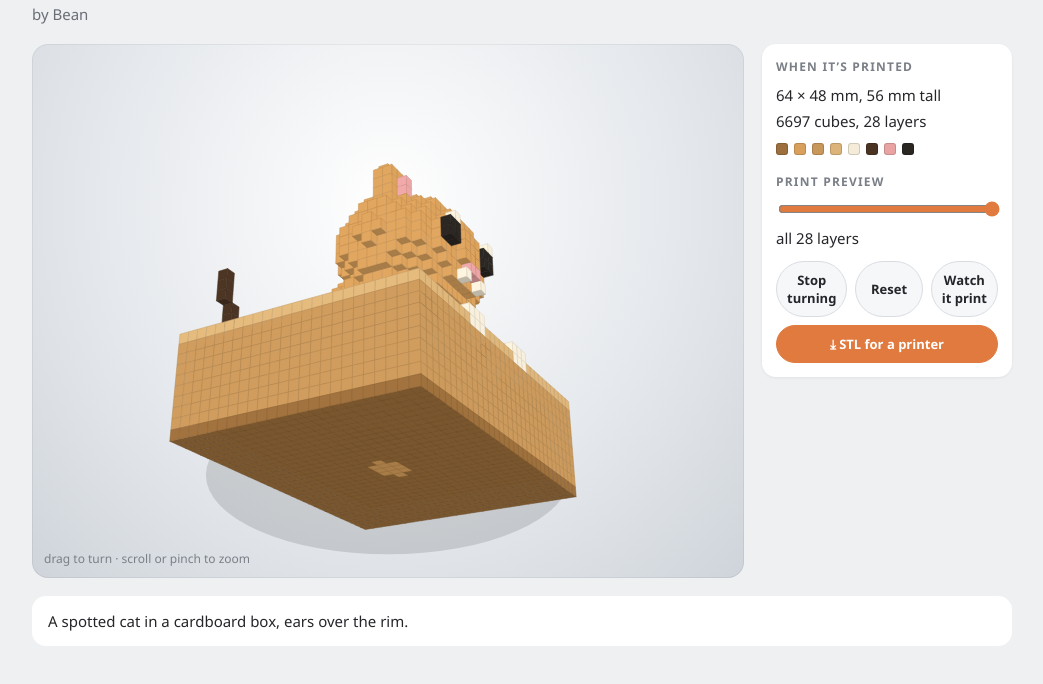
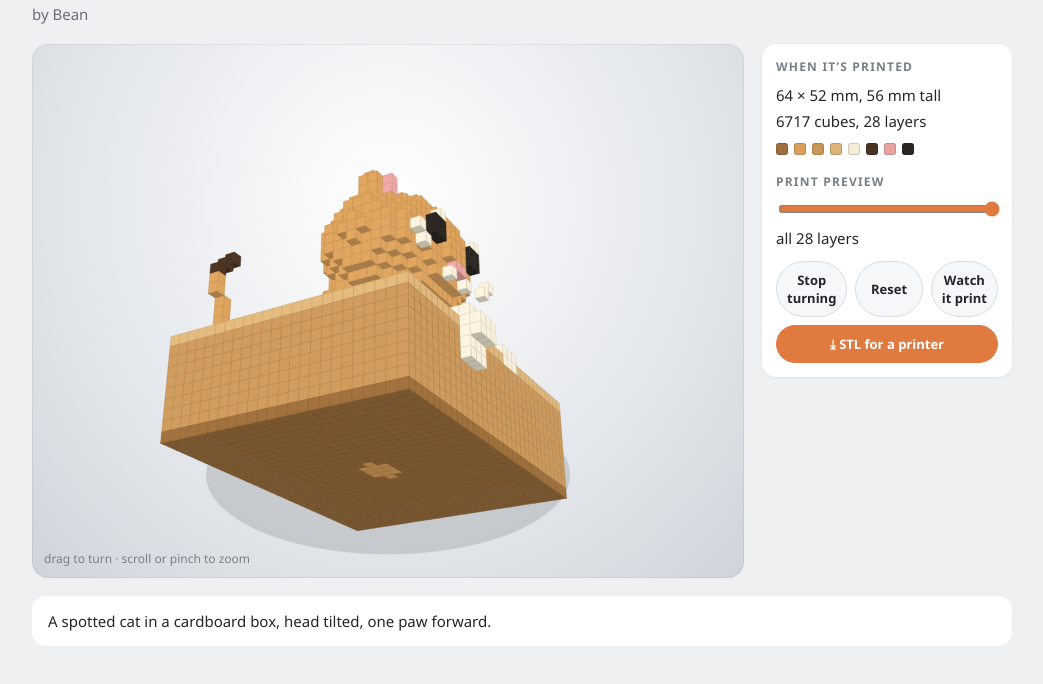
Before and after one commit to Bean-Bengal/cat-in-a-box, a plain HTML site: page index.html in a window 1280 px wide. Shown: the part 72-756 px from the top of the page, without its empty margins (118-1161 px from the left). Drawn offline with Linux system fonts and the light colour scheme; animation ran at ten frames a second.

Commit message:
Cat in a Box, version 2

```diff
--- a/index.html
+++ b/index.html
@@ -178,47 +178,48 @@
 <script>
 Kit.voxel({
   title: 'Cat in a Box', by: 'Bean',
-  note: 'A spotted cat in a cardboard box, ears over the rim.',
+  note: 'A spotted cat in a cardboard box, head tilted, one paw forward.',
   palette: { b: '#c8975a', d: '#9c6f3c', l: '#dcb479', f: '#d9a05b', s: '#4a3322', k: '#2a2622', p: '#e9a3a3', w: '#f4ecd8', g: '#7bbf5a' },
   mm: 2, spin: true, yaw: 0.4, pitch: 0.45,
   build(m) {
-    // box: x -16..15, z -12..11, walls 10 high
     m.box(-16, 0, -12, 32, 1, 24, 'd');
     m.box(-16, 1, -12, 32, 9, 24, 'b', true);
     m.box(-16, 9, -12, 32, 1, 24, 'l', true);
     m.box(-15, 1, -11, 30, 1, 22, 'd');
-    // body inside box
     m.ellipsoid(0, 9, 0, 9, 9, 7, 'f');
-    // tail out the back-left over rim
+    // tail curling up at the back
     m.line(8, 6, -6, 13, 11, -9, 'f');
-    m.line(13, 11, -9, 14, 15, -9, 's');
-    // head
-    m.ellipsoid(1, 19, 3, 8, 6, 6, 'f');
-    // ears
+    m.line(13, 11, -9, 14, 16, -9, 'f');
+    m.line(14, 16, -9, 12, 18, -9, 's');
+    // head, shifted a bit to one side
+    m.ellipsoid(2, 19, 3, 8, 6, 6, 'f');
     for (const sx of [-1, 1]) {
-      const ex = 1 + sx * 5;
-      m.box(ex - 1, 23, 3, 3, 4, 2, 'f');
-      m.set(ex, 27, 3, 'f');
+      const ex = 2 + sx * 5;
+      const top = sx < 0 ? 27 : 26;
+      m.box(ex - 1, 23, 3, 3, top - 23, 2, 'f');
+      m.set(ex, top, 3, 'f');
       m.set(ex, 24, 5, 'p');
       m.set(ex, 25, 5, 'p');
     }
     // face
-    m.box(-3, 19, 9, 2, 2, 1, 'k');
-    m.box(4, 19, 9, 2, 2, 1, 'k');
-    m.set(-3, 21, 9, 'w'); m.set(4, 21, 9, 'w');
-    m.box(0, 17, 9, 2, 1, 1, 'p');
-    m.set(-1, 16, 9, 'w'); m.set(2, 16, 9, 'w');
+    m.box(-2, 19, 9, 2, 2, 1, 'k');
+    m.box(5, 19, 9, 2, 2, 1, 'k');
+    m.set(-2, 21, 9, 'w'); m.set(5, 21, 9, 'w');
+    m.box(1, 17, 9, 2, 1, 1, 'p');
+    m.set(0, 16, 9, 'w'); m.set(3, 16, 9, 'w');
+    m.set(-4, 17, 9, 'w'); m.set(-5, 18, 9, 'w');
+    m.set(8, 17, 9, 'w'); m.set(9, 18, 9, 'w');
     // spots
-    m.set(-4, 23, 6, 's'); m.set(-3, 23, 6, 's'); m.set(5, 22, 6, 's');
+    m.set(-3, 23, 6, 's'); m.set(-2, 23, 6, 's'); m.set(6, 22, 6, 's');
     m.set(-6, 12, 7, 's'); m.set(5, 11, 7, 's'); m.set(6, 12, 7, 's');
-    // paws over front rim
-    m.box(-5, 8, 8, 3, 2, 3, 'w');
-    m.box(4, 8, 8, 3, 2, 3, 'w');
-    // front of box stays in front of body
+    // front of box
     m.box(-16, 1, 10, 32, 8, 2, 'b');
     m.box(-16, 9, 10, 32, 1, 2, 'l');
+    // left paw on rim, right paw forward over the front
     m.box(-5, 9, 10, 3, 2, 2, 'w');
-    m.box(4, 9, 10, 3, 2, 2, 'w');
+    m.box(4, 9, 10, 3, 2, 3, 'w');
+    m.box(4, 8, 12, 3, 2, 2, 'w');
+    m.box(4, 6, 12, 3, 2, 1, 'w');
   }
 });
 </script>
```
